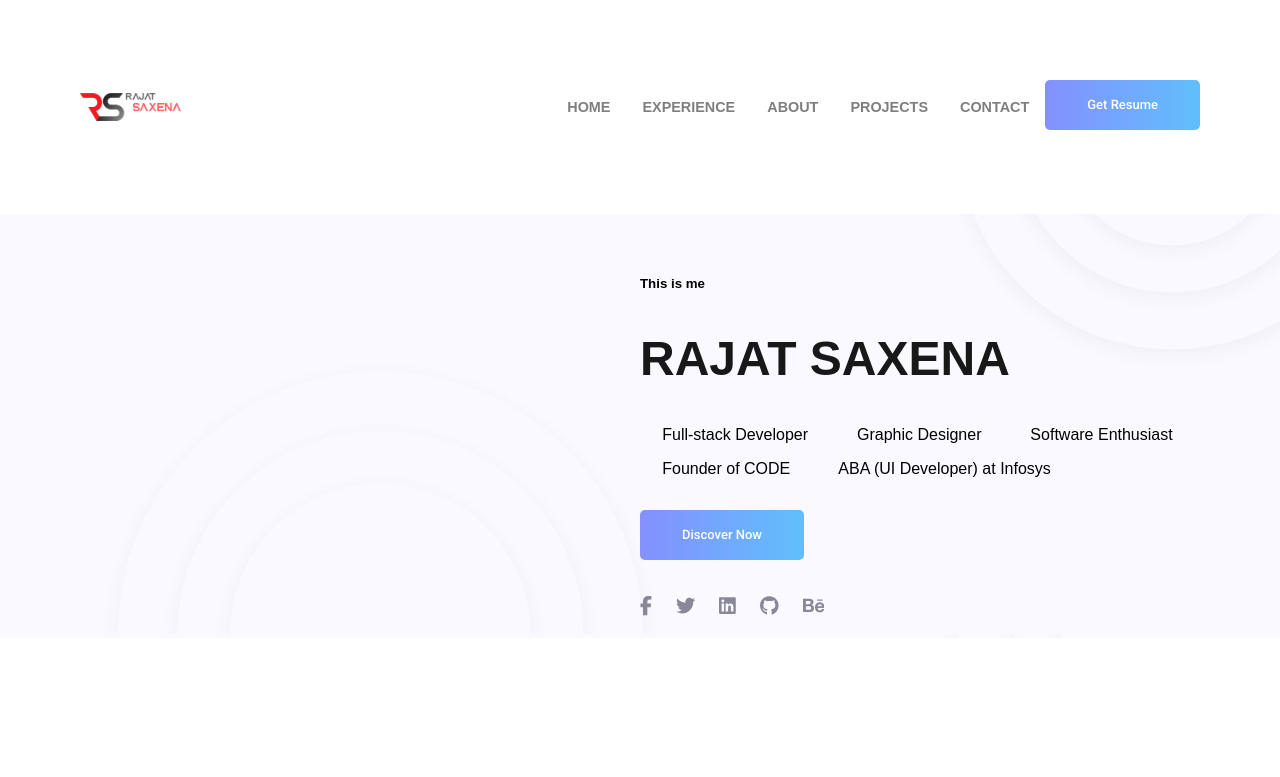
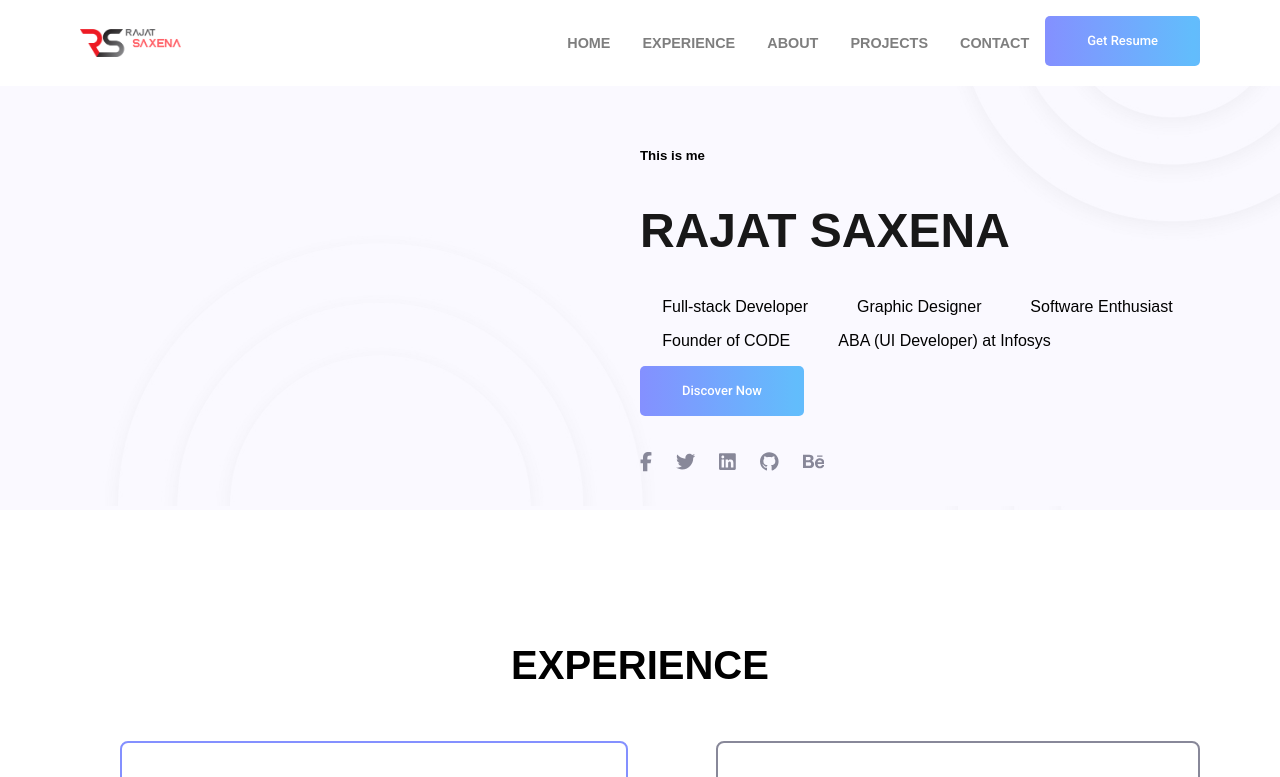
Before and after one commit to Rajat26599/my-react-portfolio, a React (Create React App) app: page / in a window 1280 px wide. Shown: the top 777 px of the page. Built offline with nearby package versions, Linux system fonts and the light colour scheme.

Commit message:
adjusting nav margin and padding

```diff
--- a/src/components/banner/Banner.js
+++ b/src/components/banner/Banner.js
@@ -1,4 +1,4 @@
-import { BannerWrapper, MyPic, MyPicWrapper, MyName, BannerContent } from "./styles"
+import { BannerWrapper, MyPic, MyPicWrapper, MyName, BannerContent, ButtonWrapper } from "./styles"
 import myFormalPic from './../../assets/img/home-left-1.png'
 import '../../../node_modules/linearicons/dist/web-font/style.css'
 
@@ -18,7 +18,9 @@ export const Banner = () => {
                 <MyName>{upper('Rajat Saxena')}</MyName>
                 <p><i className="lnr lnr-bug"></i> &nbsp;&nbsp;&nbsp;&nbsp; Full-stack Developer &nbsp;&nbsp;&nbsp;&nbsp; <i className="lnr lnr-pie-chart"></i> &nbsp;&nbsp;&nbsp;&nbsp; Graphic Designer &nbsp;&nbsp;&nbsp;&nbsp; <i className="lnr lnr-code"></i> &nbsp;&nbsp;&nbsp;&nbsp; Software Enthusiast</p>
                 <p><i className="lnr lnr-star"></i> &nbsp;&nbsp;&nbsp;&nbsp; Founder of CODE &nbsp;&nbsp;&nbsp;&nbsp; <i className="lnr lnr-briefcase"></i> &nbsp;&nbsp;&nbsp;&nbsp; ABA (UI Developer) at Infosys</p>
-                <Button>Discover Now</Button>
+                <ButtonWrapper>
+                    <Button>Discover Now</Button>
+                </ButtonWrapper>
                 <div>
                     <SocialSites iconColor={globalStylingSpecs.color.myGray} />
                 </div>
--- a/src/components/banner/styles.js
+++ b/src/components/banner/styles.js
@@ -46,6 +46,10 @@ export const MyName = styled.h2`
     opacity: 0.9;
 `
 
+export const ButtonWrapper = styled.div`
+    margin: 1rem 0;
+`
+
 const bounceAnimationStyles = (i) => {
     return (
         css`
--- a/src/components/common/Button/styles.js
+++ b/src/components/common/Button/styles.js
@@ -2,7 +2,6 @@ import styled from "styled-components"
 
 export const ButtonWrapper = styled.a`
     padding: 0px 42px;
-    margin: 1rem 0;
     line-height: 50px;
     background-image: linear-gradient(to right, #8490ff 0%, #62bdfc 48%, #8490ff 100%);
     background-size: 200% auto;
--- a/src/components/navbar/styles.js
+++ b/src/components/navbar/styles.js
@@ -6,13 +6,18 @@ export const NavbarWrapper = styled.div`
     margin-bottom: 0;
     padding-top: 1rem;
     padding-bottom: 1rem;
+
+    @media(max-width: ${globalStylingSpecs.device.medium}) and (min-width: ${globalStylingSpecs.device.small}) {
+        padding-top: 2rem;
+        padding-bottom: 2rem;
+    }
 `
 
 export const MainNavbar = styled.div`
     display: flex;
     align-items: center;
     justify-content: space-between;
-    margin: 2rem ${globalStylingSpecs.spacing.pageMarginLarge};
+    margin: 0 ${globalStylingSpecs.spacing.pageMarginLarge};
 
     @media(max-width: ${globalStylingSpecs.device.small}) {
         margin: ${globalStylingSpecs.spacing.pageMarginSmall};
@@ -22,6 +27,8 @@ export const MainNavbar = styled.div`
 export const NavList = styled.ul`
     display: flex;
     align-items: center;
+    margin-block-start: 0;
+    margin-block-end: 0;
 `
 
 export const NavListItem = styled.li`
```
